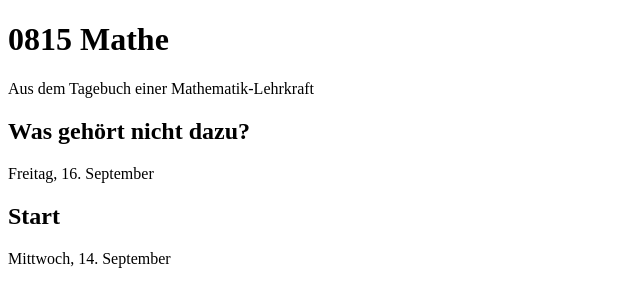
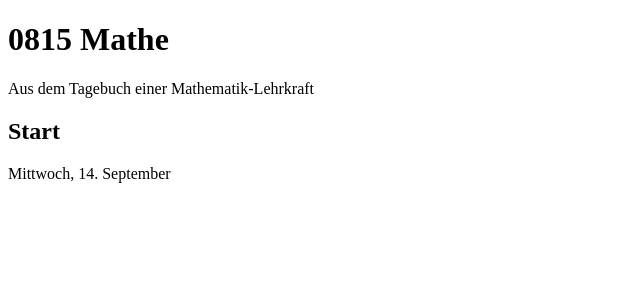
Before and after one commit to Entkenntnis/0815-mathe, a Next.js app: page / in a window 1280 px wide. Shown: the top 306 px of the page, without its empty margins (0-640 px from the left). Built offline with nearby package versions, Linux system fonts and the light colour scheme.

Commit message:
fixes #10, #11

```diff
--- a/src/components/Main.tsx
+++ b/src/components/Main.tsx
@@ -23,6 +23,11 @@ export default function Main() {
     )
   }
 
+  const exDate = exercisesData.slice(0)
+  exDate.sort((a, b) => a.date - b.date)
+  const toShow = exDate.slice(0, doneExercises.length + 1)
+  toShow.reverse()
+
   return (
     <>
       <Head>
@@ -34,7 +39,7 @@ export default function Main() {
           <p className="italic mx-3">
             Aus dem Tagebuch einer Mathematik-Lehrkraft
           </p>
-          {exercisesData.map((exercise) => (
+          {toShow.map((exercise) => (
             <div
               key={exercise.id}
               className={clsx(
@@ -49,7 +54,7 @@ export default function Main() {
             >
               <h2 className="text-lg mb-2 underline">{exercise.title}</h2>
               <p className="whitespace-nowrap text-ellipsis overflow-hidden text-gray-400 italic">
-                {exercise.date}
+                {exercise.dateText}
               </p>
             </div>
           ))}
--- a/src/data/exercises.tsx
+++ b/src/data/exercises.tsx
@@ -4,7 +4,8 @@ interface ExerciseData {
   words: string[]
   solutions: string[]
   text: JSX.Element
-  date: string
+  dateText: string
+  date: number
 }
 
 export const exercisesData: ExerciseData[] = [
@@ -44,7 +45,8 @@ export const exercisesData: ExerciseData[] = [
         Wähle ein Muster und begründe, warum es nicht dazu gehört.
       </>
     ),
-    date: 'Freitag, 16. September',
+    dateText: 'Freitag, 16. September',
+    date: 20220916,
   },
   {
     id: 1,
@@ -86,6 +88,7 @@ export const exercisesData: ExerciseData[] = [
         12 Personen aus. Wie alt ist die Busfahrerin?
       </>
     ),
-    date: 'Mittwoch, 14. September',
+    dateText: 'Mittwoch, 14. September',
+    date: 20220914,
   },
 ]
```
